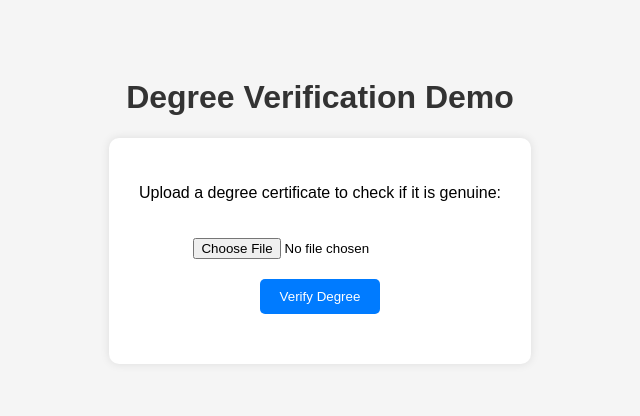
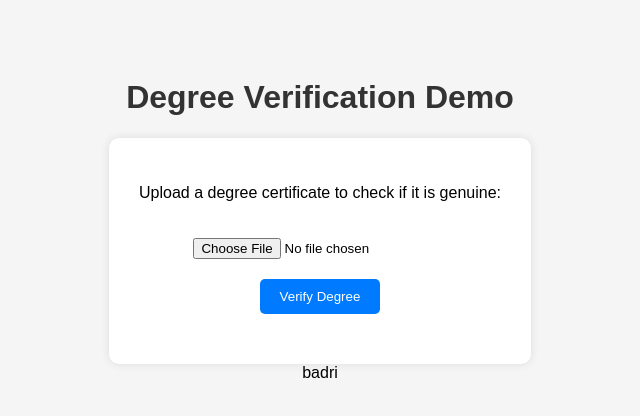
Before and after one commit to Suneater29/HACKATHON, a plain HTML site: page index.html in a window 1280 px wide. Shown: the full height of the page, 320-960 px from the left. Drawn offline with Linux system fonts and the light colour scheme.

Commit message:
september 10 '25

```diff
--- a/index.html
+++ b/index.html
@@ -84,3 +84,4 @@
 
 </body>
 </html>
+badri
```
